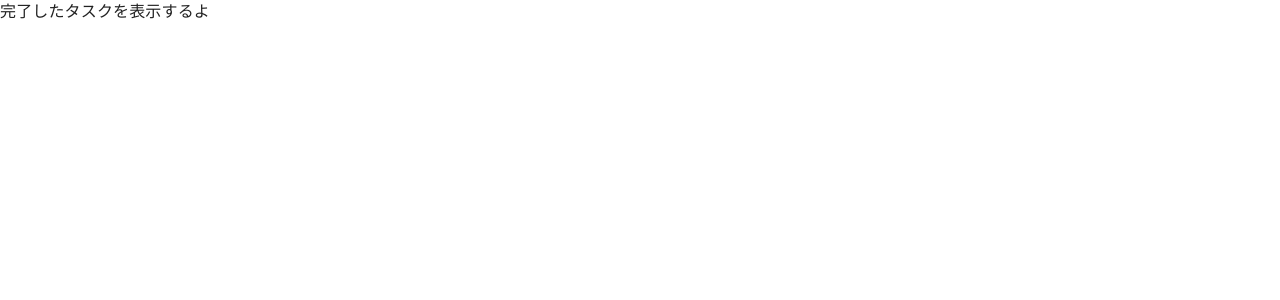
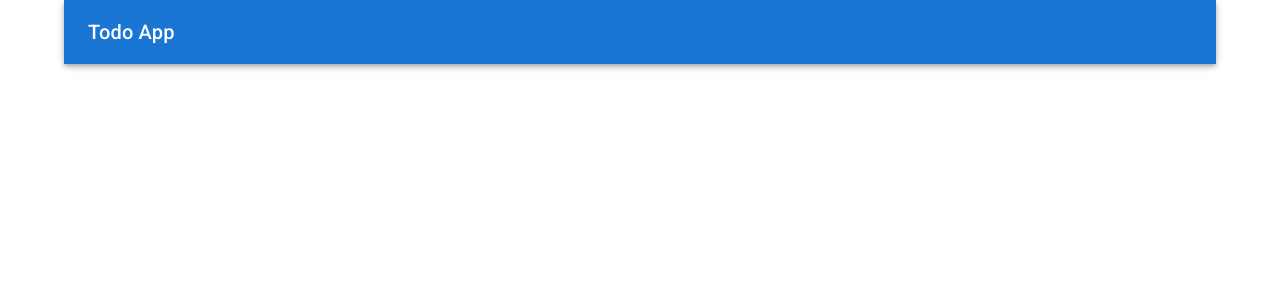
Before and after one commit to nakajima97/react-simple-todo-app-2023-mui, a React (Vite) app: page /finish in a window 1280 px wide. Shown: the top 300 px of the page. Built offline with nearby package versions, Linux system fonts and the light colour scheme.

Commit message:
#11 完了済みタスクの画面にヘッダーを追加

```diff
--- a/src/components/environments/FinishTasksBoard/FinishTasksBoard.tsx
+++ b/src/components/environments/FinishTasksBoard/FinishTasksBoard.tsx
@@ -1,7 +1,10 @@
+import { Container } from '@mui/material';
+import Header from '../../organisms/Header/Header';
+
 const FinishTodoBoard = (): JSX.Element => (
-  <>
-    <div>完了したタスクを表示するよ</div>
-  </>
+  <Container sx={{ display: 'grid', gap: '10px' }}>
+    <Header />
+  </Container>
 );
 
 export default FinishTodoBoard;
```
